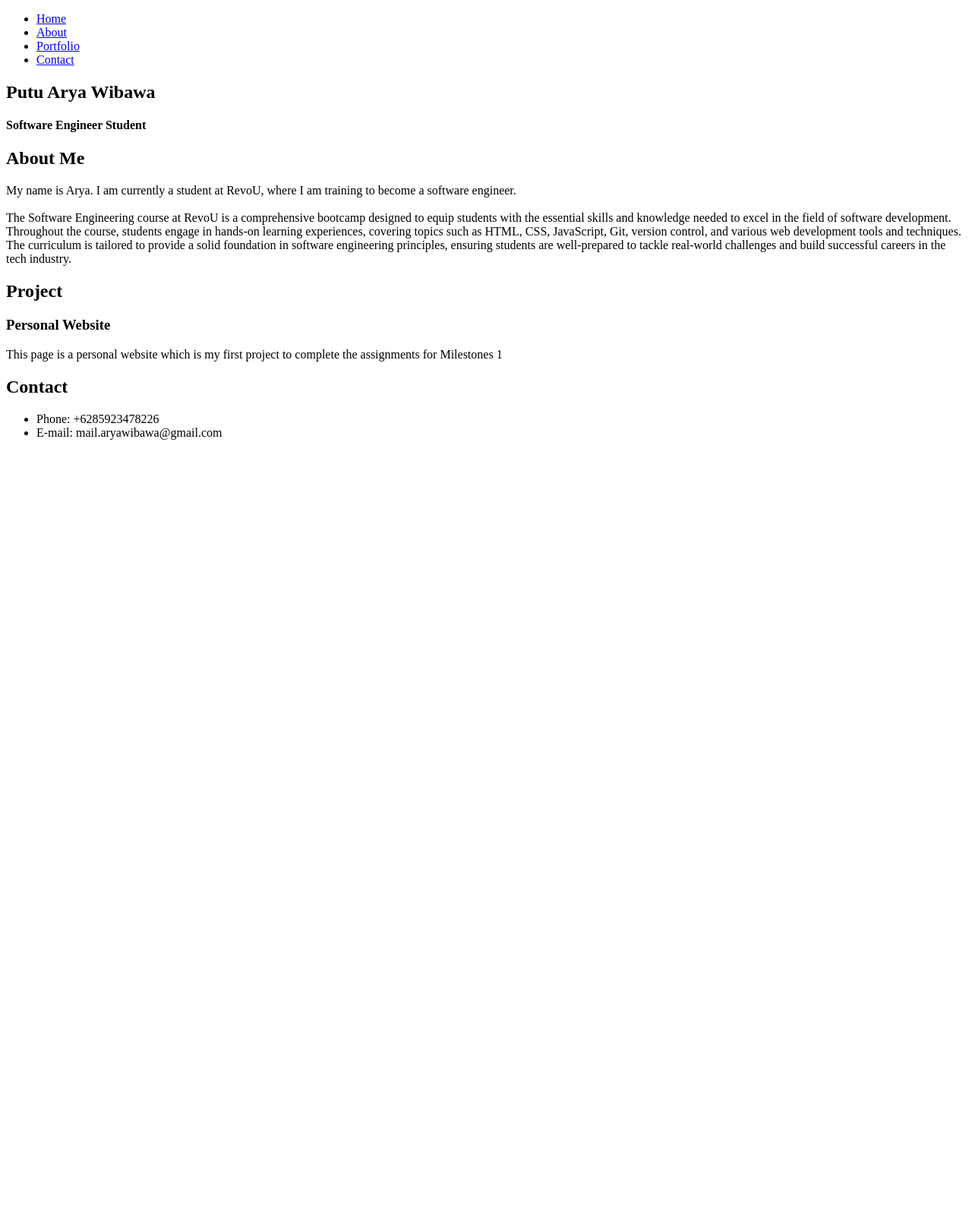
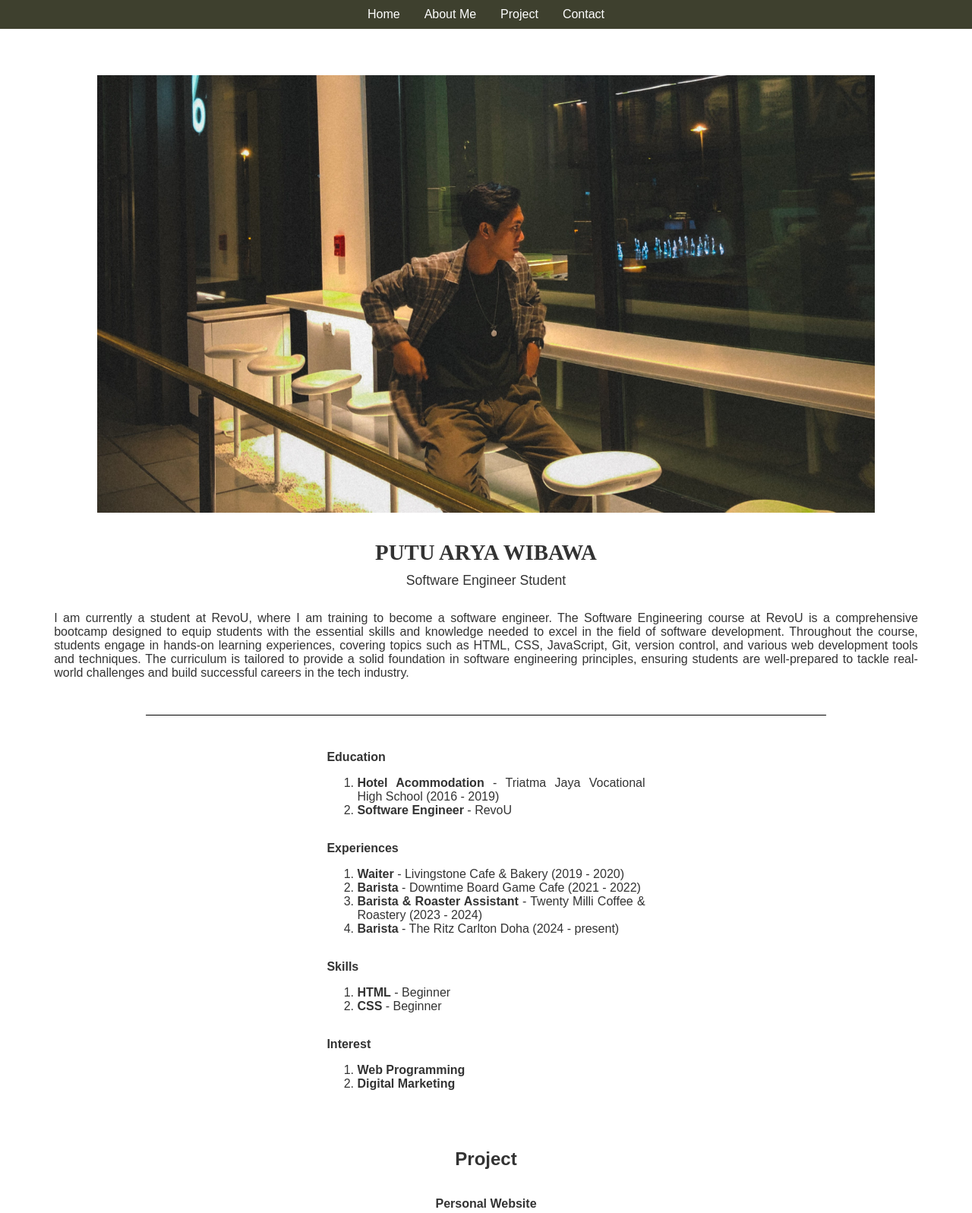
Before and after one commit to Putuarya28/milestones1-module1, a plain HTML site: page index.html in a window 1280 px wide. Shown: the top 1597 px of the page at 76% size. Before the commit the page ends 800 px from the top, so only its background shows below. Drawn offline with Linux system fonts and the light colour scheme.

Commit message:
Initial commit

```diff
--- /dev/null
+++ b/CSS/Base/global.css
@@ -0,0 +1,47 @@
+* {
+    box-sizing: border-box;
+}
+
+body {
+    font-family: Arial, sans-serif;
+    margin: 0;
+    padding: 0;
+    color: #333;
+    width: 100%;
+    height: auto;
+}
+
+main {
+    margin: 4vw;
+}
+
+h1 {
+    font-family:"raleway, sans-serif";
+    text-transform: uppercase;
+    font-size: 1.8em;
+    margin-top: -0.5em;
+}
+
+h3 {
+    font-size: 1em;
+}
+
+.profession {
+    font-size: 1.1em;
+    font-weight: normal;
+    margin-top: -0.8em;
+}
+
+.divider {
+    border: 0;
+    width: 70vw;
+    height: 1px;
+    background: black;
+    margin: 10px 0;
+}
+
+
+.project-name {
+    margin-top: 1em;
+
+}
--- /dev/null
+++ b/CSS/Components/forms.css
@@ -0,0 +1,12 @@
+form {
+    display: flex;
+    flex-direction: column;
+    align-items: center;
+}
+
+form label, form input, form textarea, form button {
+    width: 100%;
+    max-width: 500px;
+    margin: 0.5em 0;
+    padding: 0.5em;
+}
--- /dev/null
+++ b/CSS/Font/font.css
@@ -0,0 +1,6 @@
+.raleway tesfont {
+    font-family: "Raleway", serif;
+    font-optical-sizing: auto;
+    font-weight: 50;
+    font-style: normal;
+  }
--- /dev/null
+++ b/CSS/Layout/layout.css
@@ -0,0 +1,85 @@
+header {
+    display: flex;
+    align-items: center;
+    justify-content: center;
+    flex-direction: column;
+    background-color: #3e402e;
+    color: #fff;
+    padding: 10px 0;
+    width: 100%;
+}
+
+nav ul {
+    list-style-type: none;
+    margin: 0;
+    padding: 0;
+    display: flex;
+    justify-content: center;
+}
+
+nav ul li {
+    margin: 0 1em;
+}
+
+nav ul li a {
+    color: #fff;
+    text-decoration: none;
+}
+
+.container-img {
+    display: flex;
+    flex-direction: column;
+    width: 80vw;
+    height: auto;
+    align-items: center;
+    margin: 10px;
+    margin-bottom: 30px;
+}
+
+.mypicture {
+    align-items: center;
+    width: 100%;
+}
+
+.container-about {
+    display: flex;
+    flex-direction: column;
+    align-items: center;
+    width: 80%;
+    justify-content: center;
+    align-content: flex-start;
+}
+
+.container-about div {
+    width: 90%;
+    position: relative;
+}
+
+main {
+    display: flex;
+    flex-direction: column;
+    flex: 1;
+    align-items: center;
+    justify-content: center;
+    text-align: justify;
+}
+
+section {
+    display: flex;
+    flex-direction: column;
+    align-items: center;
+    justify-content: center;
+    padding: 20px;
+}
+
+footer {
+    display: flex;
+    align-items: center;
+    justify-content: center;
+    flex-direction: column;
+    background-color: #3e402e;
+    width: 100%;
+    height: auto;
+    color: #fff;
+    padding: 1em;
+}
--- a/index.html
+++ b/index.html
@@ -4,40 +4,106 @@
     <meta charset="UTF-8">
     <meta name="viewport" content="width=device-width, initial-scale=1.0">
     <title>Personal Website</title>
+    <link rel="stylesheet" href="CSS/Base/global.css">
+    <link rel="stylesheet" href="CSS/Layout/layout.css">
+    <link rel="stylesheet" href="CSS/Components/forms.css">
+    <link rel="stylesheet" href="CSS/Font/font.css">
+    <link rel="preconnect" href="https://fonts.googleapis.com">
+<link rel="preconnect" href="https://fonts.gstatic.com" crossorigin>
+<link href="https://fonts.googleapis.com/css2?family=Raleway:ital,wght@0,100..900;1,100..900&display=swap" rel="stylesheet">
+
 </head>
 <body>
     <header>
         <nav>
             <ul>
                 <li><a href="#home">Home</a></li>
-                <li><a href="#about me">About</a></li>
-                <li><a href="#project">Portfolio</a></li>
+                <li><a href="#aboutme">About Me</a></li>
+                <li><a href="#project">Project</a></li>
                 <li><a href="#contact">Contact</a></li>
             </ul>
         </nav>
     </header>
 
     <main>
+
+        <div class="container-img">
+            <img class="mypicture" src="asset/IMG_4103.JPG" alt="Putu Arya Wibawa">
+        </div>
+
         <section id="home">
-            <h2>Putu Arya Wibawa</h2>
-            <h4>Software Engineer Student</h4>
+            <h1>Putu Arya Wibawa</h1>
+            <h2 class="profession"><span>Software Engineer Student</span></h2>
+            <p>I am currently a student at RevoU, where I am training to become a software engineer. The Software Engineering course at RevoU is a comprehensive bootcamp designed to equip students with the essential skills and knowledge needed to excel in the field of software development. Throughout the course, students engage in hands-on learning experiences, covering topics such as HTML, CSS, JavaScript, Git, version control, and various web development tools and techniques. The curriculum is tailored to provide a solid foundation in software engineering principles, ensuring students are well-prepared to tackle real-world challenges and build successful careers in the tech industry.</p>
         </section>
 
-        <section id="about me">
-            <h2>About Me</h2>
-            <p>My name is Arya. I am currently a student at RevoU, where I am training to become a software engineer. <br><br>The Software Engineering course at RevoU is a comprehensive bootcamp designed to equip students with the essential skills and knowledge needed to excel in the field of software development. Throughout the course, students engage in hands-on learning experiences, covering topics such as HTML, CSS, JavaScript, Git, version control, and various web development tools and techniques. The curriculum is tailored to provide a solid foundation in software engineering principles, ensuring students are well-prepared to tackle real-world challenges and build successful careers in the tech industry.</p>
+        <hr class="divider">
+
+        <section id="aboutme">
+            <div class="container-about">
+                <div class="education">
+                    <h3>Education</h3>
+                    <ol>
+                        <li>
+                            <strong>Hotel Acommodation</strong> - Triatma Jaya Vocational High School (2016 - 2019)</h4>
+                        </li>
+                        <li><strong>Software Engineer</strong> - RevoU</li>
+                    </ol>
+                </div>
+                <div class="experiences">
+                    <h3>Experiences</h3>
+                    <ol>
+                        <li><strong>Waiter</strong> - Livingstone Cafe & Bakery (2019 - 2020)</li>
+                        <li><strong>Barista</strong> - Downtime Board Game Cafe (2021 - 2022)</li>
+                        <li><strong>Barista & Roaster Assistant</strong> - Twenty Milli Coffee & Roastery (2023 - 2024)</li>
+                        <li><strong>Barista</strong> - The Ritz Carlton Doha (2024 - present)</li>
+                    </ol>
+                </div>
+
+                <div class="skills">
+                    <h3>Skills</h3>
+                    <ol>
+                        <li><strong>HTML</strong> - Beginner</li>
+                        <li><strong>CSS</strong> - Beginner</li>
+                    </ol>
+                </div>
+
+                <div class="interest">
+                    <h3>Interest</h3>
+                    <ol>
+                        <li><strong>Web Programming</strong></li>
+                        <li><strong>Digital Marketing</strong></li>
+                    </ol>
+                </div>
+            </div>
         </section>
 
         <section id="project">
             <h2>Project</h2>
-            <h3>Personal Website</h3>
-            <p>This page is a personal website which is my first project to complete the assignments for Milestones 1</p>
+            <h3><span class="project-name">Personal Website</span></h3>
+            <p>This page is my first project, which is intended to complete the milestones 1 assignment in the Software Engineer class. This project will continue to develop as the course progresses and as my skills improve</p>
+        </section>
     </main>
 
-    <footer>
-        <h2>Contact</h2>
-        <ul>
-            <li>Phone:  +6285923478226</li>
-            <li>E-mail:  mail.aryawibawa@gmail.com</li>
-        </ul>
+    <footer id="contact">
+        <h2>Let's Connect!</h2>
+        <form action="/submit" method="POST">
+            <div>
+                <label for="full-name">Full Name:</label>
+                <input type="text" id="full-name" name="full-name" placeholder="enter your full name" required>
+            </div>
+            <div>
+                <label for="email">E-mail:</label>
+                <input type="text" id="email" name="email" placeholder="your email" required>
+            </div>
+            <div>
+                <label for="message">Messages:</label>
+                <textarea id="message" name="message" rows="4" placeholder="write your messages here..." required></textarea>
+            </div>
+            <div class="button">
+                <button type="submit">Submit</button>
+            </div>
+        </form>
     </footer>
+
+</body>
```
Also changed, not shown: asset/IMG_0936.JPG (added), asset/IMG_4103.JPG (added), 2 other files.
